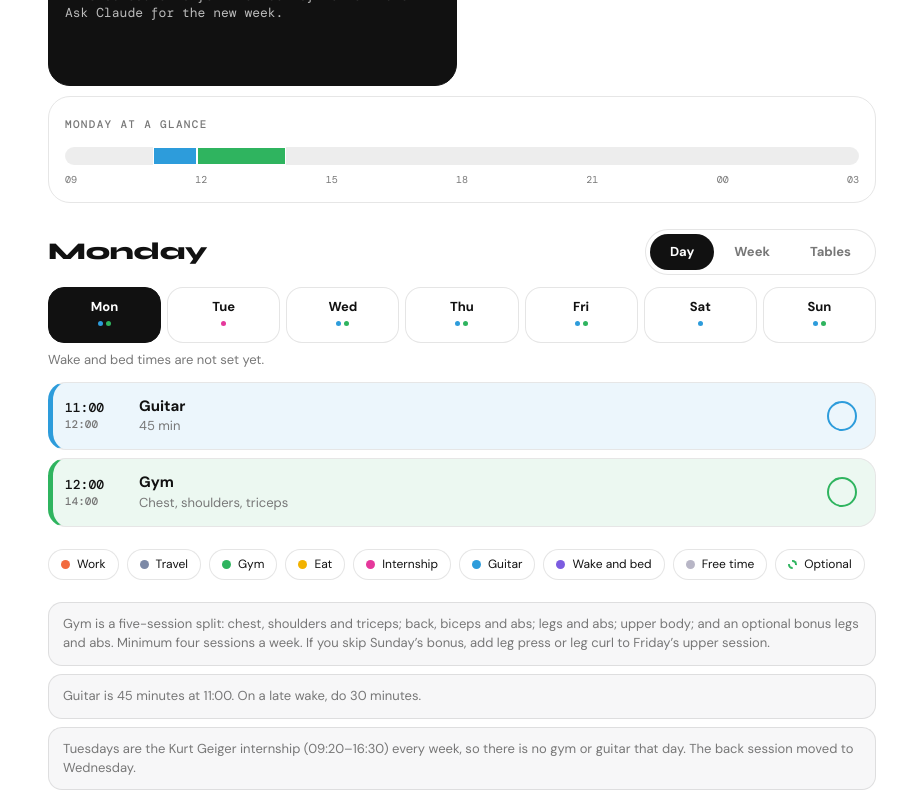
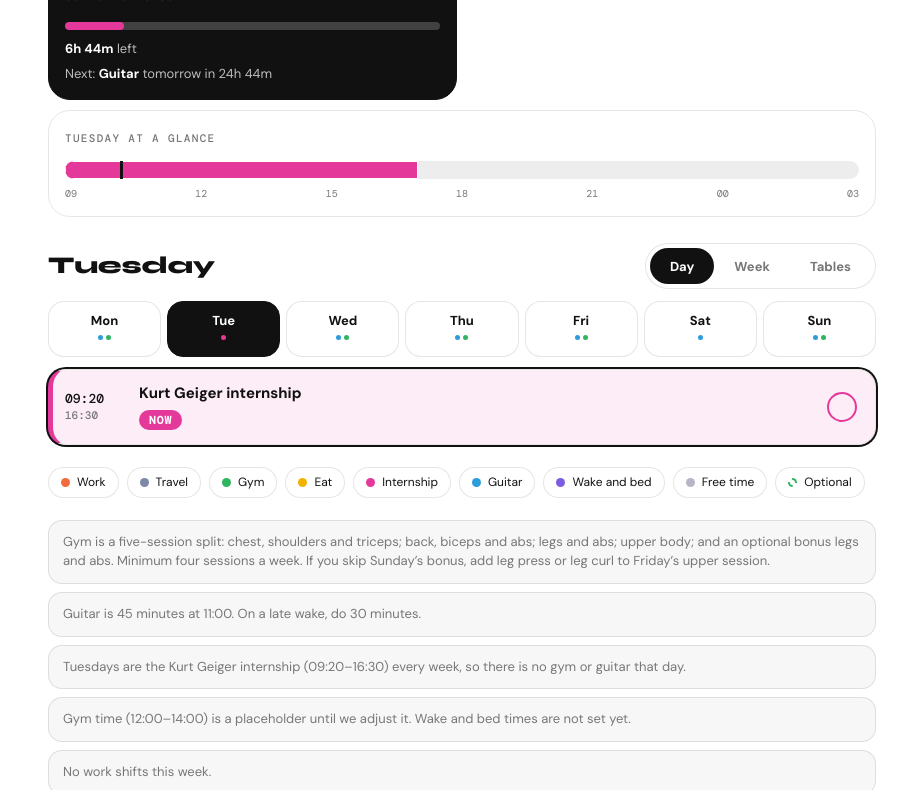
Before and after one commit to tristanjacob368/Weekly-Timetable, a plain HTML site: page timetable/index.html in a window 1280 px wide. Shown: the part 288-1078 px from the top of the page, without its empty margins (178-1101 px from the left). Drawn offline with Linux system fonts and the light colour scheme.

Commit message:
Auto-roll to the current week, add per-week overrides, 8-week calendar feed
Co-Authored-By: Claude Sonnet 5.5 <noreply@anthropic.com>
Claude-Session: https://claude.ai/code/session_01DB4YBwkdPUJ7ZYWTSKRLxa

```diff
--- a/schedule.json
+++ b/schedule.json
@@ -1,6 +1,4 @@
 {
- "monday": "2026-11-16",
- "label": "16 Nov 2026",
  "days": {
   "Mon": [
    [11, 12, "Guitar", "45 min", "guitar"],
@@ -30,12 +28,15 @@
    [12, 14, "Gym bonus", "Legs and abs (optional)", "tent"]
   ]
  },
- "hints": {"Mon": ["Wake and bed times are not set yet."], "Tue": ["Wake and bed times are not set yet.", "Wake time and the commute to the internship are not set yet."], "Wed": ["Wake and bed times are not set yet."], "Thu": ["Wake and bed times are not set yet."], "Fri": ["Wake and bed times are not set yet."], "Sat": ["Wake and bed times are not set yet."], "Sun": ["Wake and bed times are not set yet."]},
  "notes": [
   "Gym is a five-session split: chest, shoulders and triceps; back, biceps and abs; legs and abs; upper body; and an optional bonus legs and abs. Minimum four sessions a week. If you skip Sunday’s bonus, add leg press or leg curl to Friday’s upper session.",
   "Guitar is 45 minutes at 11:00. On a late wake, do 30 minutes.",
-  "Tuesdays are the Kurt Geiger internship (09:20–16:30) every week, so there is no gym or guitar that day. The back session moved to Wednesday.",
-  "No work shifts this week.",
+  "Tuesdays are the Kurt Geiger internship (09:20–16:30) every week, so there is no gym or guitar that day.",
   "Gym time (12:00–14:00) is a placeholder until we adjust it. Wake and bed times are not set yet."
- ]
+ ],
+ "weeks": {
+  "2026-11-23": {
+   "notes": ["No work shifts this week."]
+  }
+ }
 }
--- a/sw.js
+++ b/sw.js
@@ -1,6 +1,6 @@
 /* My Week shell: keeps the app working offline.
    Bump C when the app changes so phones pick up the new files. */
-var C = "myweek-v2";
+var C = "myweek-v3";
 var ASSETS = [
   "./", "index.html", "manifest.webmanifest", "icon-192.png", "icon-512.png", "apple-touch-icon.png",
   "timetable/index.html", "todo/index.html", "gym/index.html", "schedule.json",
--- a/timetable/index.html
+++ b/timetable/index.html
@@ -207,7 +207,7 @@ function fm(x){var m=Math.max(1,Math.round(x*60)),h=Math.floor(m/60);return h?h+
 var store={},KEY="tt-";
 function save(){try{localStorage.setItem(KEY,JSON.stringify(store))}catch(e){}}
 
-var SCHED=null,nowH=0,di=0,diff=0,cur=null,sel="Mon",mode="day",first=true;
+var RAW=null,SCHED=null,nowH=0,di=0,diff=0,cur=null,sel="Mon",mode="day",first=true;
 function clock(){
   var n=new Date(),h=n.getHours()+n.getMinutes()/60,e=new Date(n.getFullYear(),n.getMonth(),n.getDate());
   if(h<3){e.setDate(e.getDate()-1);h+=24}
@@ -410,19 +410,25 @@ document.addEventListener("click",function(e){
 });
 var lg="";LEG.forEach(function(x){lg+='<span class="'+x[0]+'"><i></i>'+x[1]+'</span>'});
 document.getElementById("lg").innerHTML=lg;
-function start(d){
-  SCHED=d;
+function mondayOf(){var n=new Date();if(n.getHours()<3)n.setDate(n.getDate()-1);return new Date(n.getFullYear(),n.getMonth(),n.getDate()-((n.getDay()+6)%7))}
+function resolve(raw){
+  var m=mondayOf(),key=ymdT(m),wk=(raw.weeks||{})[key]||{},days={},mo=["Jan","Feb","Mar","Apr","May","Jun","Jul","Aug","Sep","Oct","Nov","Dec"];
+  DAYS.forEach(function(d){days[d]=(wk.days&&wk.days[d])||(raw.days||{})[d]||[]});
+  return{monday:key,label:m.getDate()+" "+mo[m.getMonth()]+" "+m.getFullYear(),days:days,
+    hints:wk.hints||raw.hints||{},notes:(raw.notes||[]).concat(wk.notes||[])}}
+function start(raw){
+  var d=resolve(raw);SCHED=d;
   document.getElementById("wk").textContent="Week of "+d.label+" · 24h clock";
   document.getElementById("notes").innerHTML=(d.notes||[]).map(function(x){return "<p>"+x+"</p>"}).join("");
   KEY="tt-"+d.monday;
   try{store=JSON.parse(localStorage.getItem(KEY)||"{}")||{}}catch(e){store={}}
   clock();render();
 }
-fetch("../schedule.json",{cache:"no-cache"}).then(function(r){return r.json()}).then(start).catch(function(){
+fetch("../schedule.json",{cache:"no-cache"}).then(function(r){return r.json()}).then(function(j){RAW=j;start(j)}).catch(function(){
   document.getElementById("view").innerHTML='<p class="hint">Could not load the schedule. Check your connection and reopen the app.</p>';
 });
-setInterval(function(){if(!SCHED)return;clock();renderTop();if(mode==="day")body()},60000);
-document.addEventListener("visibilitychange",function(){if(!document.hidden&&SCHED){clock();render()}});
+setInterval(function(){if(!SCHED)return;if(RAW&&ymdT(mondayOf())!==SCHED.monday){start(RAW);return}clock();renderTop();if(mode==="day")body()},60000);
+document.addEventListener("visibilitychange",function(){if(!document.hidden&&SCHED){if(RAW&&ymdT(mondayOf())!==SCHED.monday){start(RAW);return}clock();render()}});
 </script>
 </body>
 </html>
```
Also changed, not shown: build.js (+12 -1 lines), 2 other files.
